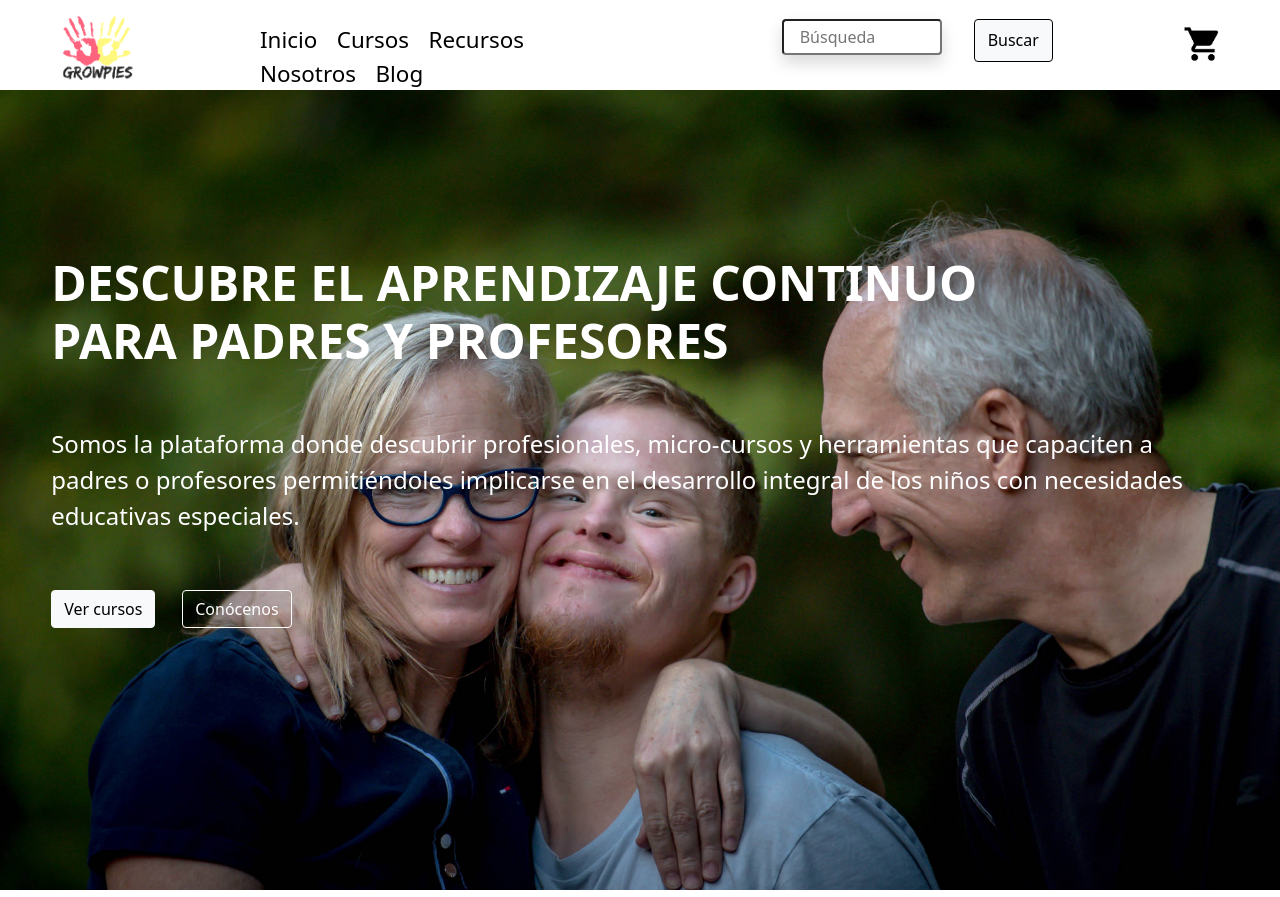
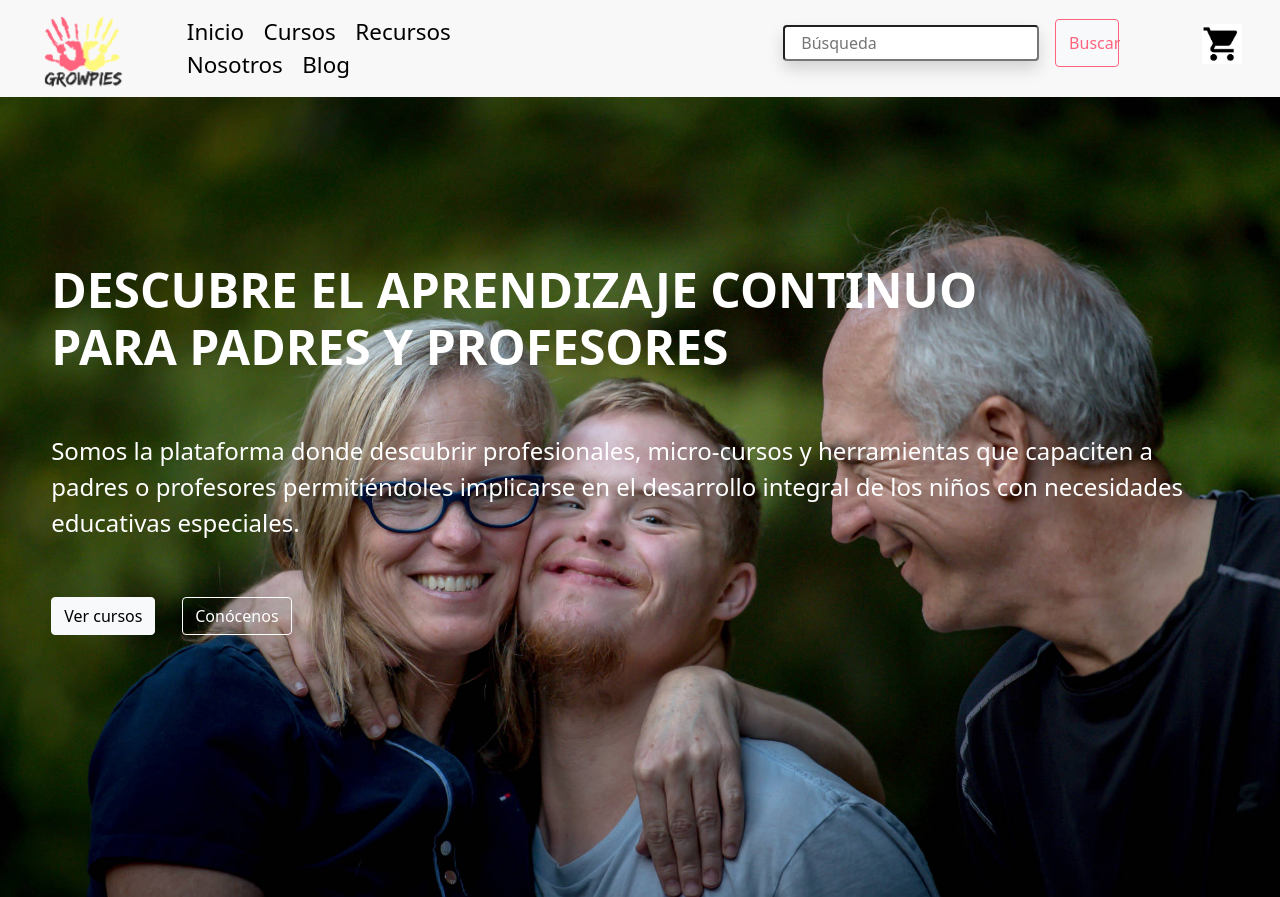
Before and after one commit to ninafranca/Growpies-web, a website: page index.html in a window 1280 px wide. Drawn offline with nearby package versions, Linux system fonts and the light colour scheme.

Commit message:
header avanzado

```diff
--- a/scss/header.scss
+++ b/scss/header.scss
@@ -1,40 +1,58 @@
 header {
     display: flex;
     justify-content: space-around;
+    background-color: rgb(248, 248, 248);
     nav {
         width: 30vw;
-        padding-top: 1.8%;
+        align-self: center;
+        margin-left: -12%;
         a {
             font-size: 140%;
             color: black;
             padding: 0% 2%;
+            &:hover {
+                text-decoration: underline;
+                color: black;
+                text-decoration-color: #FF637D;
+                font-weight: 500;
+            }
         }
     }
     .a-logo {
+        margin-left: -5%;
         padding-top: 0.7%;
         .logo {
-            height: 10vh;
+            height: 11vh;
         }
     }
     .a-cart {
         padding-top: 1.5rem;
+        margin-right: -5%;
         .icono-cart {
             height: 5vh;
         }
     }
     .buscador {
         padding-top: 1.5%;
+        margin-right: -7%;
         display: flex;
-
         input {
+            align-self: baseline;
             height: 0.5%;
-            width: 50%;
-            margin: 0% 10%;
+            width: 20vw;
+            margin: 0% 5%;
         }
         button {
-            border-color: black;
+            align-self: baseline;
+            border-color: #FF637D;
+            color: #FF637D;
             padding: 1% 4%;
-            height: 5.3vh;
+            height: 6vh;
+            width: 5vw;
+            &:hover {
+                border-color: #FF637D;
+                color: #FF637D;
+            }
         }
     }
 }
```
Also changed, not shown: css/main.css.
